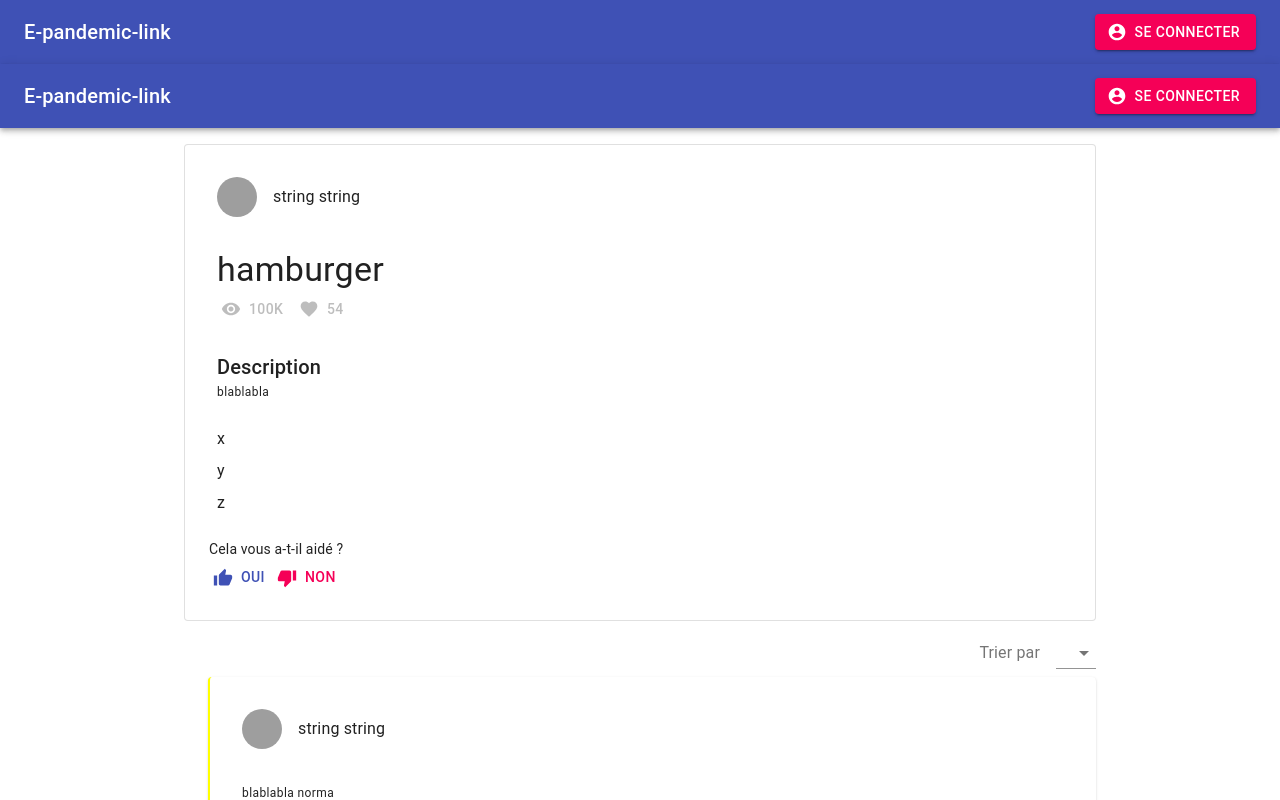
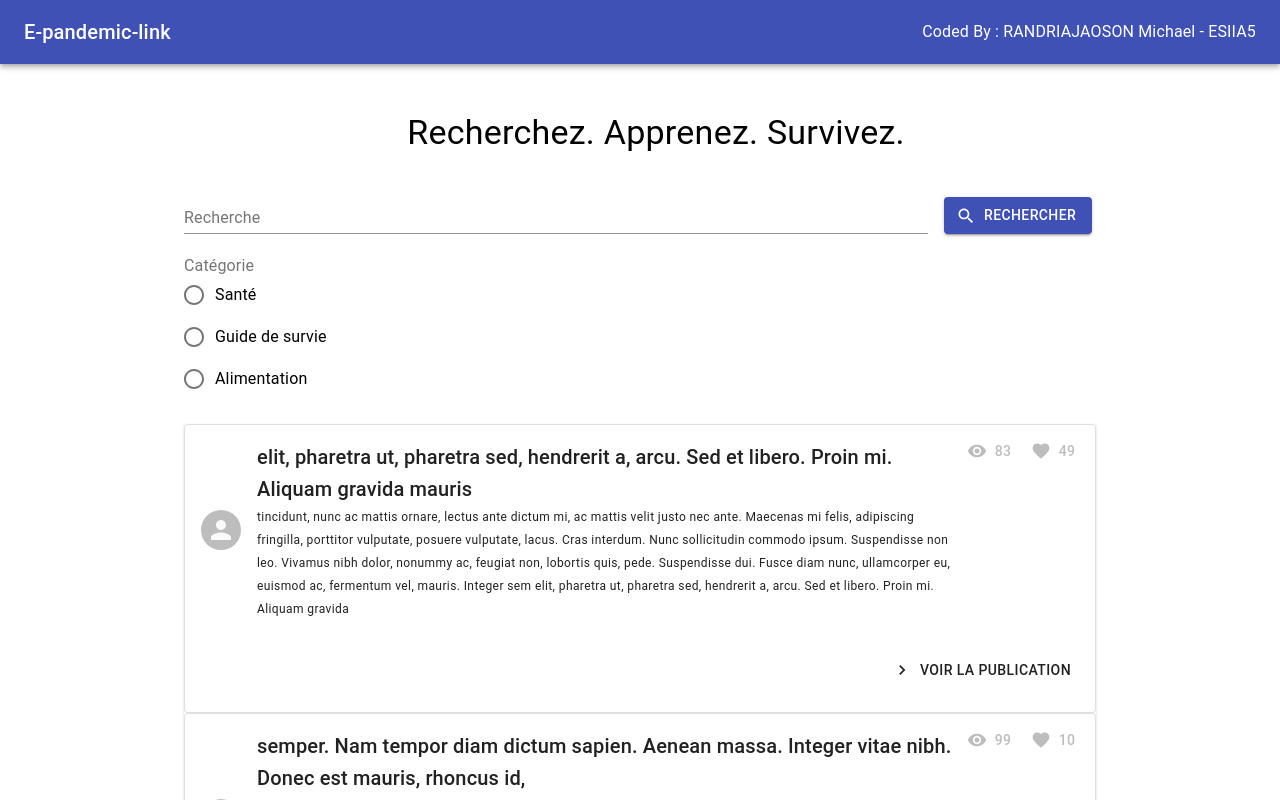
Before and after one commit to andolalaina/react-e-pandemic-link, a React (Create React App) app: page / in a window 1280 px wide. Shown: the top 800 px of the page. Built offline with nearby package versions, Linux system fonts and the light colour scheme; no server answers; grey boxes are pictures that could not be loaded.

Commit message:
Add search functionnality and credential

```diff
--- a/package.json
+++ b/package.json
@@ -15,6 +15,7 @@
     "json-server": "^0.16.3",
     "react": "^17.0.2",
     "react-dom": "^17.0.2",
+    "react-router-dom": "^5.2.0",
     "react-scripts": "4.0.3",
     "typescript": "^4.3.5",
     "web-vitals": "^1.1.2"
--- a/src/App.tsx
+++ b/src/App.tsx
@@ -1,96 +1,31 @@
-import React, { useEffect, useState } from 'react';
-import Post from './components/Post';
-import Comment from './components/Comment';
-import Header from './components/Header';
+import { useEffect, useState } from 'react';
 import Search from './components/Search'
 import SearchResult from './components/SearchResult';
+import { posts } from './database/db.json'
 
-import { AppBar, Button, createStyles, makeStyles, Paper, Theme, Toolbar, Typography, Tabs, Tab, Grid } from '@material-ui/core';
-import { AccountCircle, Menu } from '@material-ui/icons';
-
-import UserInterface from './interfaces/UserInterface'
-import db from './database/db.json'
-
-const useStyles = makeStyles((theme: Theme) => createStyles({
-}));
-
-const posts = db.posts;
-const users = db.users;
-const comments = db.comments;
 
 export default function App() {
-  const classes = useStyles();
-  let [randomUser, updateUser] = useState({
-    gender: "string",
-        name: {
-          title: "string",
-          first: "string",
-          last: "string"
-        },
-        badges : [],
-        location: {
-          street: "string",
-          city: "string",
-          state: "string",
-          postcode: "string",
-          coordinates: {
-            latitude: "string",
-            longitude: "string"
-          },
-          timezone: {
-            offset: "string",
-            description: "string"
-          }
-        },
-        email: "string",
-        login: {
-          uuid: "string",
-          username: "string",
-          password: "string",
-          salt: "string",
-          md5: "string",
-          sha1: "string",
-          sha256: "string"
-        },
-        dob: {
-          date: "string",
-          age: "string",
-        },
-        registered: {
-          date: "string",
-          age: "string",
-        },
-        phone: "string",
-        cell: "string",
-        id: {
-          name: "string",
-          value: "string"
-        },
-        picture: {
-          large: "string",
-          medium: "string",
-          thumbnail: "string"
-        },
-        nat: "string"
-  })
+  const [searchValue, setSearchValue] = useState("");
+  const [categoryFilter, setCategoryFilter] = useState("");
+  const [filteredPosts, setFilter] = useState(posts);
 
-  useEffect(() => {
-    fetch("https://randomuser.me/api/")
-    .then((response) => response.json()
-      .then((result) => {
-        updateUser(result.results[0]);
-      })
-    .catch(error => console.log(error))
-    )
-  }, [])
+  // eslint-disable-next-line
+  useEffect(() => handleSearch, [categoryFilter])
+
+  function handleSearch() {
+    setFilter([...posts
+      .filter((post) => post.title.match(searchValue))]
+      .filter((post) => (categoryFilter !== "")?post.category.some((cat) => cat === categoryFilter):true)
+      );
+  }
 
   return (
     <div>
-      <Header/>
-      <Post owner={randomUser} title="hamburger" views="100k" likes="54" description="blablabla" paragraphes={["x", "y", "z"]}>
-        <Comment owner={randomUser} commentText="blablabla norma" likes={5}/>
-      </Post>
-      <SearchResult owner={randomUser} title="Comment faire des hamburgers" views="10k" likes="54" description="Régalez vos enfants avec cette recette."></SearchResult>
+      <Search value={searchValue} setSearchValue={setSearchValue} categoryFilter={categoryFilter} setCategoryFilter={setCategoryFilter} handleSearch={handleSearch}>
+        {filteredPosts.map((post) => (
+          <SearchResult key={post.id} id={post.id} title={post.title} description={post.description} likes={post.likes} views={post.views} />
+        ))}
+      </Search>
     </div>
   );
 }
--- a/src/components/Comment.tsx
+++ b/src/components/Comment.tsx
@@ -1,6 +1,6 @@
 import { Avatar, Card, CardActions, CardContent, CardHeader, createStyles, makeStyles, Theme, Typography } from "@material-ui/core"
 import { Grid, Button } from "@material-ui/core";
-import { Visibility, Favorite } from "@material-ui/icons";
+import { Favorite } from "@material-ui/icons";
 
 const useStyles = makeStyles((theme: Theme) =>
     createStyles({
@@ -20,8 +20,8 @@ export default function Comment(props) {
         className={classes.card}
         >
             <CardHeader
-            avatar={<Avatar src={props.owner.picture.thumbnail}/>}
-            title={<Typography variant="body1">{props.owner.name.first} {props.owner.name.last}</Typography>}/>
+            avatar={<Avatar/>}
+            title={<Typography variant="body1">{props.owner.firstname} {props.owner.lastname}</Typography>}/>
             <CardContent>
                 <Typography variant="caption">{props.commentText}</Typography>
             </CardContent>
--- a/src/components/Header.tsx
+++ b/src/components/Header.tsx
@@ -1,7 +1,6 @@
-import React from 'react';
-
-import { AppBar, Button, createStyles, makeStyles, Paper, Theme, Toolbar, Typography, Tabs, Tab, Grid, Container } from '@material-ui/core';
-import { AccountCircle, Menu } from '@material-ui/icons';
+import { Link as RouterLink} from 'react-router-dom';
+import { Link } from '@material-ui/core';
+import { AppBar, createStyles, makeStyles, Theme, Toolbar, Typography } from '@material-ui/core';
 
 const useStyles = makeStyles((theme: Theme) => createStyles({
   btnActive: {
@@ -21,10 +20,14 @@ export default function App() {
     <header>
       <AppBar position="static">
         <Toolbar className="toolBar">
-          <Typography variant="h6" className={classes.title}>
-            E-pandemic-link
-          </Typography>
-          <Button variant="contained" color="secondary" startIcon={<AccountCircle/>}>Se connecter</Button>
+            <Typography variant="h6" className={classes.title}>
+              <Link component={RouterLink} to="/" color="inherit">
+                  E-pandemic-link
+              </Link>
+            </Typography>
+            <Typography variant="body1">
+              Coded By : RANDRIAJAOSON Michael - ESIIA5
+            </Typography>
         </Toolbar>
       </AppBar>
     </header>
--- a/src/components/Post.tsx
+++ b/src/components/Post.tsx
@@ -1,9 +1,9 @@
-import React from 'react';
-import { Card, Grid, Container, Avatar, Typography, Button, CardHeader, CardActions, CardContent, Select, MenuItem, InputLabel } from "@material-ui/core";
+import { Card, Grid, Container, Avatar, Typography, Button, CardHeader, CardActions, CardContent } from "@material-ui/core";
 import { createStyles, makeStyles, Theme } from "@material-ui/core/styles";
 import { Favorite, ThumbDown, ThumbUp, Visibility } from '@material-ui/icons';
-import { isClassExpression } from 'typescript';
-
+import { useParams } from 'react-router-dom';
+import { posts, comments, users } from '../database/db.json';
+import Comment from './Comment';
 
 const useStyles = makeStyles((theme: Theme) =>
 createStyles({
@@ -17,24 +17,29 @@ createStyles({
 }),
 );
 
-export default function Post(props) {
+export default function Post() {
     const classes = useStyles();
+    const {post_id} = useParams();
+    const post = posts.find((post) => post.id === post_id);
+    const owner = users.find((user) => user.id === post.owner);
+    const commentList = comments.filter((comment) => comment.post === post.id);
+
     return(
         <Container maxWidth="md">
         <Card variant="outlined" className={classes.card}>
                 <CardHeader
-                avatar={<Avatar src={props.owner.picture.thumbnail}/>}
-                title={<Typography variant="body1">{props.owner.name.first} {props.owner.name.last}</Typography>}
+                avatar={<Avatar/>}
+                title={<Typography variant="body1">{owner.firstname} {owner.lastname}</Typography>}
                 />
                 <CardContent>
                     <Grid container spacing={3}>
                         <Grid item container direction="column" justifyContent="center">
                             <Typography variant="h4">
-                                {props.title}
+                                {post.title}
                             </Typography>
                             <Grid item container justifyContent="flex-start" alignItems="flex-start">
-                                <Button startIcon={<Visibility/>} disabled color="secondary">{props.views}</Button>
-                                <Button startIcon={<Favorite/>} disabled>{props.likes}</Button>
+                                <Button startIcon={<Visibility/>} disabled color="secondary">{post.views}</Button>
+                                <Button startIcon={<Favorite/>} disabled>{post.likes}</Button>
                             </Grid>
                         </Grid>
                         <Grid item container direction="column" justifyContent="center">
@@ -42,18 +47,14 @@ export default function Post(props) {
                                 Description
                             </Typography>
                             <Typography variant="caption">
-                                {props.description}
+                                {post.description}
                             </Typography>
                         </Grid>
                         <Grid item container direction="column" justifyContent="center" spacing={1}>
-                            {props.paragraphes.map((paragraph) => (
-                                <Grid item>
-                                    <Typography variant="body1">
-                                        {paragraph}
-                                    </Typography>
-                                </Grid>
-                            ))}
-                    </Grid>
+                            <Typography variant="body1">
+                                {post.content}
+                            </Typography>
+                        </Grid>
                     </Grid>
                 </CardContent>
                 <CardActions>
@@ -80,19 +81,9 @@ export default function Post(props) {
                     </Grid>
                 </CardActions>
         </Card>
-
-        <Grid container justifyContent="flex-end" alignItems="center" spacing={2}>
-            <Grid item>
-                <InputLabel id="comments-sort">Trier par</InputLabel>
-            </Grid>
-            <Grid item>
-                <Select labelId="comment-sort">
-                    <MenuItem value="top">Pertinence</MenuItem>
-                    <MenuItem value="date">Date</MenuItem>
-                </Select>
-            </Grid>
-        </Grid>
-        {props.children}
+        {commentList.map((comment) =>
+        (<Comment owner={users.find((user) => user.id === comment.owner)} commentText={comment.commentText} likes={comment.likes}/>)
+        )}
         </Container>
     )
 }
--- a/src/components/Search.tsx
+++ b/src/components/Search.tsx
@@ -1,25 +1,34 @@
-import { FormLabel, FormControlLabel, Radio, Button, Paper, Container, Grid, TextField, Typography, Select, MenuItem, FormControl, InputLabel, makeStyles, createStyles, Theme, RadioGroup } from "@material-ui/core";
+import { FormLabel, FormControlLabel, Radio, Button, Paper, Container, Grid, TextField, Typography, FormControl, makeStyles, createStyles, Theme, RadioGroup } from "@material-ui/core";
 import { SearchOutlined } from "@material-ui/icons";
-import React from "react";
 
 const useStyles = makeStyles((theme: Theme) =>
 createStyles({
     formControl: {
         minWidth: 120,
+    },
+    topText: {
+        margin: "2rem auto 1rem auto"
     }
 }));
 
 export default function Search(props) {
-    const classes = useStyles()
+    const classes = useStyles();
     return(
         <Container maxWidth="md">
+            <Grid container justifyContent="space-around" spacing={4} className={classes.topText}>
+                <Grid item>
+                    <Typography variant="h4">
+                        Recherchez. Apprenez. Survivez.
+                    </Typography>
+                </Grid>
+            </Grid>
             <Grid container spacing={3}>
                 <Grid item xs={12} container alignItems="flex-end" spacing={2} justifyContent="space-around">
                     <Grid item xs={8} sm={10}>
-                    <TextField id="search-text" label="Recherche" fullWidth/>
+                        <TextField id="search-text" label="Recherche" fullWidth value={props.searchValue} onChange={(e) => props.setSearchValue(e.target.value)}/>
                     </Grid>
                     <Grid item xs={4} sm={2}>
-                    <Button variant="contained" color="primary" startIcon={<SearchOutlined/>}>
+                        <Button variant="contained" color="primary" startIcon={<SearchOutlined/>} onClick={props.handleSearch}>
                             Rechercher
                         </Button>
                     </Grid>
@@ -28,27 +37,18 @@ export default function Search(props) {
                     <Grid item xs={6}>
                         <FormControl component="fieldset">
                             <FormLabel component="legend">Catégorie</FormLabel>
-                        <RadioGroup aria-label="category" name="category">
+                            <RadioGroup aria-label="category" name="category" value={props.categoryFilter} onChange={(e) => props.setCategoryFilter((e.target as HTMLInputElement).value)}>
                                 <FormControlLabel value="health" control={<Radio />} label="Santé" />
                                 <FormControlLabel value="survival" control={<Radio />} label="Guide de survie" />
                                 <FormControlLabel value="food" control={<Radio />} label="Alimentation" />
                             </RadioGroup>
                         </FormControl>
                     </Grid>
-                <Grid item xs={6}>
-                    <FormControl className={classes.formControl}>
-                        <InputLabel id="search-sort">Trier par</InputLabel>
-                        <Select labelId="search-sort" autoWidth>
-                            <MenuItem value="top">Pertinence</MenuItem>
-                            <MenuItem value="date">Date de publication</MenuItem>
-                        </Select>
-                    </FormControl>
-                </Grid>
                 </Grid>
                 <Grid item xs={12}>
                     <Paper>
-                    <Grid container direction="column">
-                        {props.results}
+                        <Grid container direction="column" alignItems="center">
+                            {(props.children.length > 0)?(props.children):"Aucun résultat"}
                         </Grid>
                     </Paper>
                 </Grid>
--- a/src/components/SearchResult.tsx
+++ b/src/components/SearchResult.tsx
@@ -1,16 +1,18 @@
-import { Avatar, Button, Card, CardHeader, Grid, Typography } from "@material-ui/core";
-import { Favorite, Visibility } from "@material-ui/icons";
-import React from "react";
+import { Avatar, Button, Card, CardContent, CardHeader, Grid, Typography } from "@material-ui/core";
+import { Favorite, Visibility, KeyboardArrowRight } from "@material-ui/icons";
+import {Link} from 'react-router-dom';
+
 
 export default function SearchResult(props) {
     return(
         <Card variant="outlined" elevation={0}>
             <CardHeader
-            avatar={<Avatar src={props.owner.picture.thumbnail}/>}
+            avatar={<Avatar/>}
             title={<Typography variant="h6">{props.title}</Typography>}
             subheader={<Typography variant="caption">{props.description}</Typography>}
             action={
-                <Grid container>
+                <Grid container direction="column" justifyContent="space-between">
+                    <Grid item container>
                         <Grid item>
                             <Button startIcon={<Visibility/>} disabled>
                                 {props.views}
@@ -22,8 +24,16 @@ export default function SearchResult(props) {
                             </Button>
                         </Grid>
                     </Grid>
+                </Grid>
             }
             />
+            <CardContent>
+                <Grid container justifyContent="flex-end" alignItems="flex-start">
+                    <Link to={"/"+props.id}>
+                        <Button startIcon={<KeyboardArrowRight/>}>Voir la publication</Button>
+                    </Link>
+                </Grid>
+            </CardContent>
         </Card>
     )
 }
```
Also changed, not shown: 1 other file (tests, documents, lock files or other folders). Lines whose indentation alone changed are shown as unchanged.
